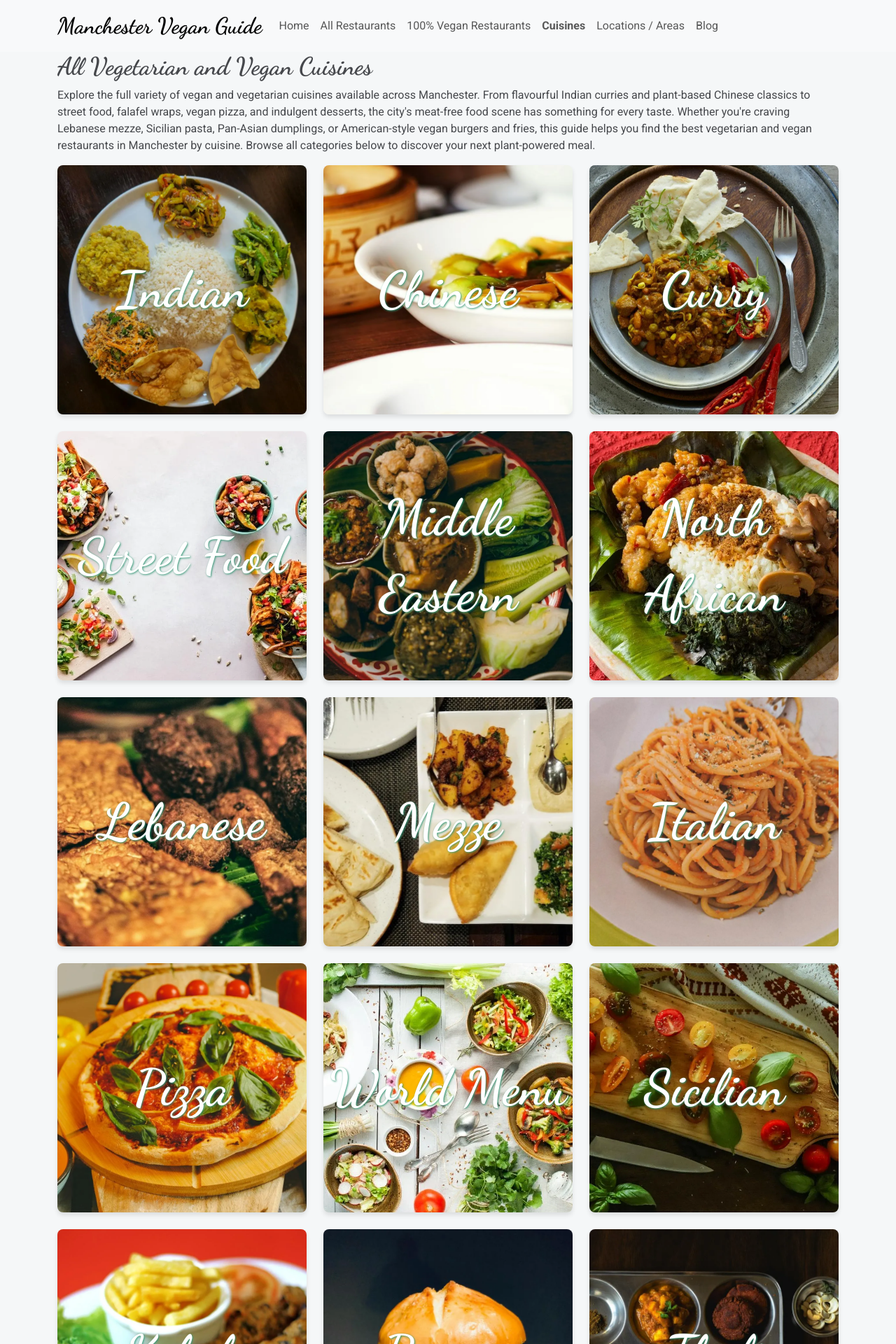
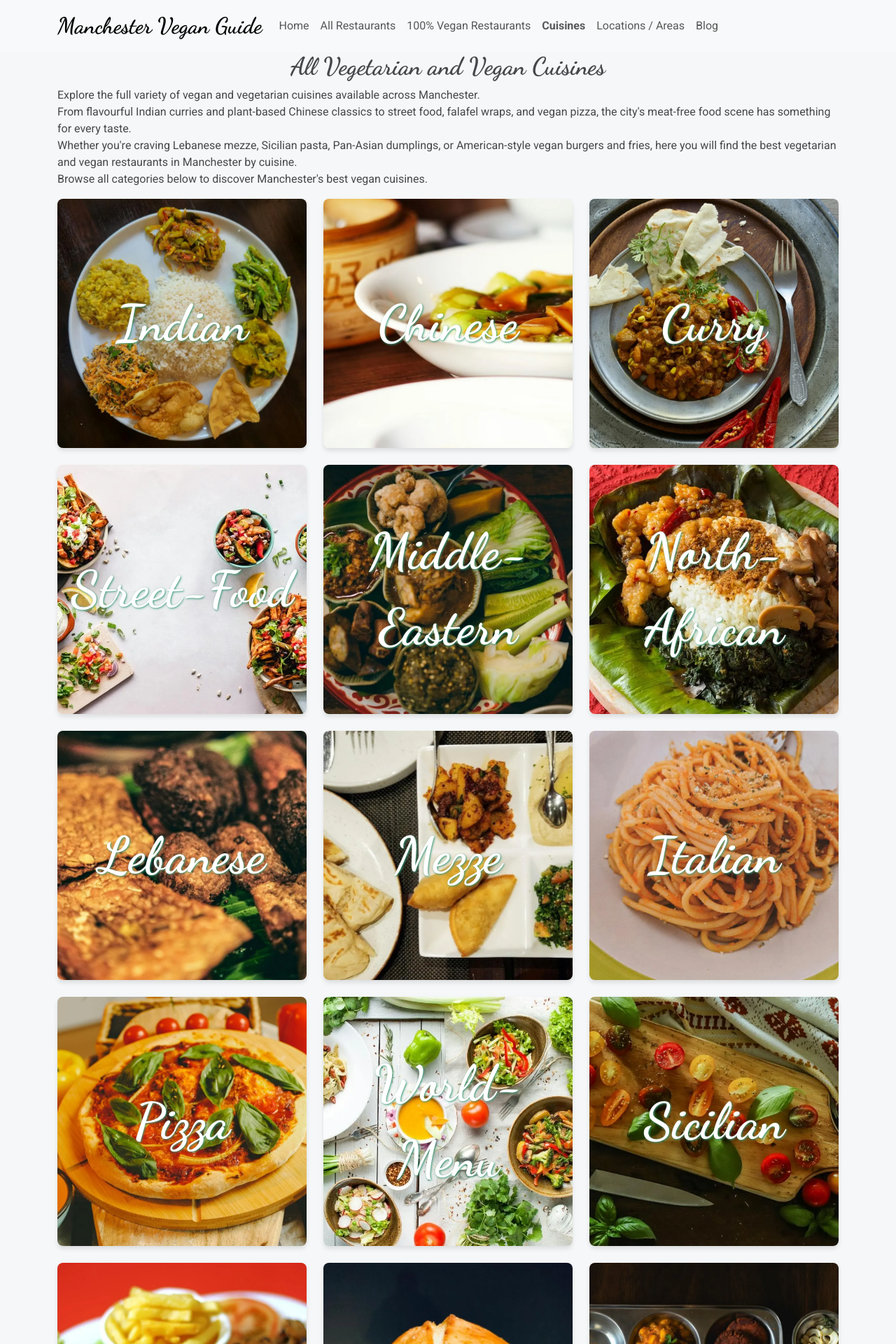
Before and after one commit to KyleMardell/manchester-vegan, a Next.js app: page /cuisines in a window 1280 px wide. Shown: the top 1920 px of the page at 70% size. Built offline with nearby package versions, Linux system fonts and the light colour scheme.

Commit message:
Adjust json restaurant data. Refactor the cuisine pages to display the relevant restaurants correctly.

```diff
--- a/app/cuisines/page.js
+++ b/app/cuisines/page.js
@@ -5,8 +5,10 @@ import CuisineCard from "@/components/CuisineCard";
 
 export const metadata = {
     title: "Vegan and Vegetarian Cuisines in Manchester | Manchester Vegan Guide",
-    description: "Explore a wide range of vegan and vegetarian cuisines in Manchester. From Indian curries and falafel wraps to vegan pizza, dumplings, and desserts, discover the best plant-based food by cuisine.",
-    keywords: "vegan cuisines Manchester, vegetarian cuisines Manchester, plant-based food Manchester, vegan food by cuisine, vegetarian restaurants by cuisine, Manchester vegan guide, vegan Indian Manchester, vegan Chinese Manchester, vegan pizza Manchester, vegetarian food Manchester",
+    description:
+        "Explore a wide range of vegan and vegetarian cuisines in Manchester. From Indian curries and falafel wraps to vegan pizza, dumplings, and desserts, discover the best plant-based food by cuisine.",
+    keywords:
+        "vegan cuisines Manchester, vegetarian cuisines Manchester, plant-based food Manchester, vegan food by cuisine, vegetarian restaurants by cuisine, Manchester vegan guide, vegan Indian Manchester, vegan Chinese Manchester, vegan pizza Manchester, vegetarian food Manchester",
 };
 
 export default function Cuisines() {
@@ -22,19 +24,29 @@ export default function Cuisines() {
 
     return (
         <Container>
-            <h1>All Vegetarian and Vegan Cuisines</h1>
-            <p>
-                Explore the full variety of vegan and vegetarian cuisines
-                available across Manchester. From flavourful Indian curries and
-                plant-based Chinese classics to street food, falafel wraps,
-                vegan pizza, and indulgent desserts, the city's meat-free food
-                scene has something for every taste. Whether you're craving
-                Lebanese mezze, Sicilian pasta, Pan-Asian dumplings, or
-                American-style vegan burgers and fries, this guide helps you
-                find the best vegetarian and vegan restaurants in Manchester by
-                cuisine. Browse all categories below to discover your next
-                plant-powered meal.
-            </p>
+            <Row>
+                <Col xs={12} className="text-center">
+                    <h1>All Vegetarian and Vegan Cuisines</h1>
+                </Col>
+                <Col xs={12}>
+                    <p>
+                        Explore the full variety of vegan and vegetarian
+                        cuisines available across Manchester. <br />
+                        From flavourful Indian curries and plant-based Chinese
+                        classics to street food, falafel wraps, and vegan pizza,
+                        the city's meat-free food scene has something for every
+                        taste. <br />
+                        Whether you're craving Lebanese mezze, Sicilian pasta,
+                        Pan-Asian dumplings, or American-style vegan burgers and
+                        fries, here you will find the best vegetarian and
+                        vegan restaurants in Manchester by cuisine.
+                        <br />
+                        Browse all categories below to discover Manchester's
+                        best vegan cuisines.
+                    </p>
+                </Col>
+            </Row>
+
             <Row>
                 {allCuisines.map((cuisine, index) => (
                     <CuisineCard
--- a/components/CuisineCard.module.css
+++ b/components/CuisineCard.module.css
@@ -23,10 +23,6 @@
     transform: scale(1.05);
 }
 
-.card:hover .text {
-
-}
-
 .text {
     position: absolute;
     z-index: 2;
--- a/data/restaurants.json
+++ b/data/restaurants.json
@@ -3,7 +3,7 @@
     "name": "Bundobust - Manchester Piccadilly",
     "slug": "bundobust-manchester-piccadilly",
     "type": "Vegan & Vegetarian",
-    "cuisine": "Indian, Chinese, Curry, Street Food",
+    "cuisine": "Indian, Chinese, Curry, Street-Food",
     "score": 4.6,
     "reviews": "3600+",
     "website": "http://www.bundobust.com/",
@@ -24,7 +24,7 @@
     "name": "Comptoir Libanais - Manchester",
     "slug": "comptoir-libanais-manchester",
     "type": "Vegan & Vegetarian",
-    "cuisine": "Middle Eastern, North African, Lebanese, Mezze",
+    "cuisine": "Middle-Eastern, North-African, Lebanese, Mezze",
     "score": 4.4,
     "reviews": "3200+",
     "website": "https://www.comptoirlibanais.com/restaurants/manchester",
@@ -87,7 +87,7 @@
     "name": "Sanskruti Restaurant",
     "slug": "sanskruti-restaurant",
     "type": "Vegan & Vegetarian",
-    "cuisine": "Indian, Street Food",
+    "cuisine": "Indian, Street-Food",
     "score": 4.6,
     "reviews": "1600+",
     "website": "https://www.sanskrutirestaurant.co.uk/manchester/",
@@ -108,7 +108,7 @@
     "name": "The Allotment Vegan & Vegetarian Eatery",
     "slug": "the-allotment-vegan-vegetarian-eatery",
     "type": "Vegan & Vegetarian",
-    "cuisine": "World Menu",
+    "cuisine": "World-Menu",
     "score": 4.1,
     "reviews": "1000+",
     "website": "http://www.allotmentvegan.co.uk/",
@@ -129,7 +129,7 @@
     "name": "Sicilian NQ - Restaurant and Bar",
     "slug": "sicilian-nq-restaurant-and-bar",
     "type": "Vegan & Vegetarian (Serves seafood)",
-    "cuisine": "Sicilian, Street Food",
+    "cuisine": "Sicilian, Street-Food",
     "score": 4,
     "reviews": "850+",
     "website": "http://www.siciliannq.com/",
@@ -150,7 +150,7 @@
     "name": "Bundobust Brewery",
     "slug": "bundobust-brewery",
     "type": "Vegan & Vegetarian",
-    "cuisine": "Indian, Chinese, Curry, Street Food",
+    "cuisine": "Indian, Chinese, Curry, Street-Food",
     "score": 4.6,
     "reviews": "800+",
     "website": "http://www.bundobust.com/",
@@ -171,7 +171,7 @@
     "name": "The Globe",
     "slug": "the-globe",
     "type": "Vegan",
-    "cuisine": "World Menu",
+    "cuisine": "World-Menu",
     "score": 4.6,
     "reviews": "800+",
     "website": "http://www.theglobeglossop.co.uk/",
@@ -213,7 +213,7 @@
     "name": "The Eighth Day Shop & Cafe",
     "slug": "the-eighth-day-shop-and-cafe",
     "type": "Vegan & Vegetarian",
-    "cuisine": "World Menu",
+    "cuisine": "World-Menu",
     "score": 4.6,
     "reviews": "600+",
     "website": "http://www.8thday.coop/",
@@ -234,7 +234,7 @@
     "name": "Wholesome Junkies",
     "slug": "wholesome-junkies",
     "type": "Vegan & Vegetarian",
-    "cuisine": "World Menu",
+    "cuisine": "World-Menu",
     "score": 4.8,
     "reviews": "600+",
     "website": "http://www.wholesomejunkies.co.uk/",
@@ -297,7 +297,7 @@
     "name": "Lotus Plant Based Kitchen",
     "slug": "lotus-plant-based-kitchen",
     "type": "Vegan & Vegetarian",
-    "cuisine": "Pan Asian, Chinese, Dim sum",
+    "cuisine": "Pan-Asian, Chinese, Dim-Sum",
     "score": 4.8,
     "reviews": "450+",
     "website": "https://www.lotusplantbasedkitchen.com/",
@@ -360,7 +360,7 @@
     "name": "Otto Vegan Empire",
     "slug": "otto-vegan-empire",
     "type": "Vegan",
-    "cuisine": "World Menu",
+    "cuisine": "World-Menu",
     "score": 4.9,
     "reviews": "190+",
     "website": "https://ottoveganempire.com/",
@@ -402,7 +402,7 @@
     "name": "Herbivorous Vegan - Withington",
     "slug": "herbivorous-vegan-withington",
     "type": "Vegan",
-    "cuisine": "American, Burger, Fried food",
+    "cuisine": "American, Burger, Fried-Food",
     "score": 4.8,
     "reviews": "120+",
     "website": "https://herbivorousmanchester.co.uk/",
@@ -423,7 +423,7 @@
     "name": "Desert Island Dumplings - Plant Based Fusion Dumplings",
     "slug": "desert-island-dumplings-plant-based-fusion-dumplings",
     "type": "Vegan & Vegetarian",
-    "cuisine": "Dim sum, Dumplings",
+    "cuisine": "Dim-Sum, Dumplings",
     "score": 4.8,
     "reviews": "100+",
     "website": "N/A",
@@ -444,7 +444,7 @@
     "name": "Vegan Shack",
     "slug": "vegan-shack",
     "type": "Vegan",
-    "cuisine": "World Menu, Burger, Fried food",
+    "cuisine": "World-Menu, Burger, Fried-Food",
     "score": 4.7,
     "reviews": "70+",
     "website": "http://veganshack.co.uk/",
@@ -507,7 +507,7 @@
     "name": "World Peace Cafe",
     "slug": "world-peace-cafe",
     "type": "Vegan & Vegetarian",
-    "cuisine": "World Menu",
+    "cuisine": "World-Menu",
     "score": 4.5,
     "reviews": "15+",
     "website": "https://kmcmanchester.org/about/world-peace-cafe/",
```
Also changed, not shown: app/cuisines/[cuisine]/page.js (+17 -15 lines).
